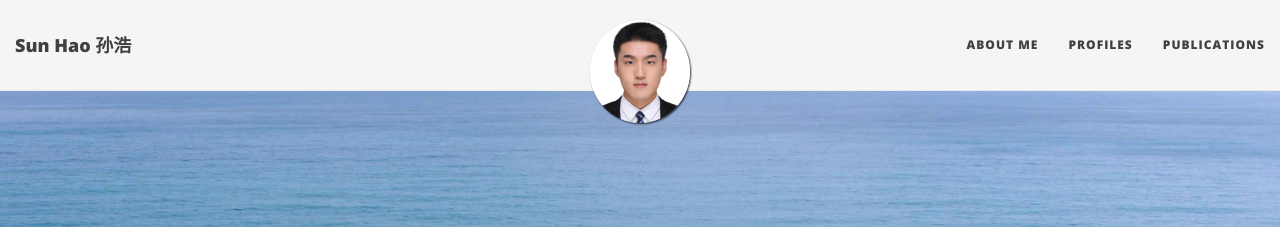
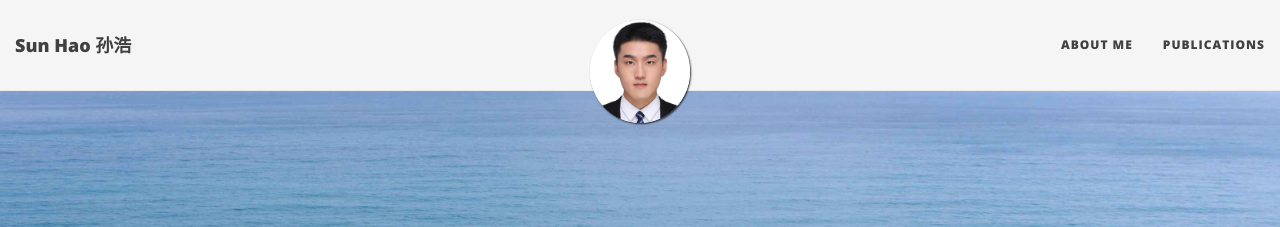
Before and after one commit to sunhaopku/sunhaopku.github.io, a Jekyll site: the page built from index.md, in a window 1280 px wide. Shown: the top 227 px of the page. Built offline with Jekyll 4.4.1, drawn with Linux system fonts in a browser that asks for light colours; nearby versions of some CDN libraries.

Commit message:
Update _config.yml

```diff
--- a/_config.yml
+++ b/_config.yml
@@ -25,7 +25,6 @@ description: PhD Candidate @ Peking University
 # List of links in the navigation bar
 navbar-links:
   About Me: "aboutme"
-  Profiles: "Profiles"
   Publications: "publications"
 
 # Image to show in the navigation bar - image must be a square (width = height)
```
